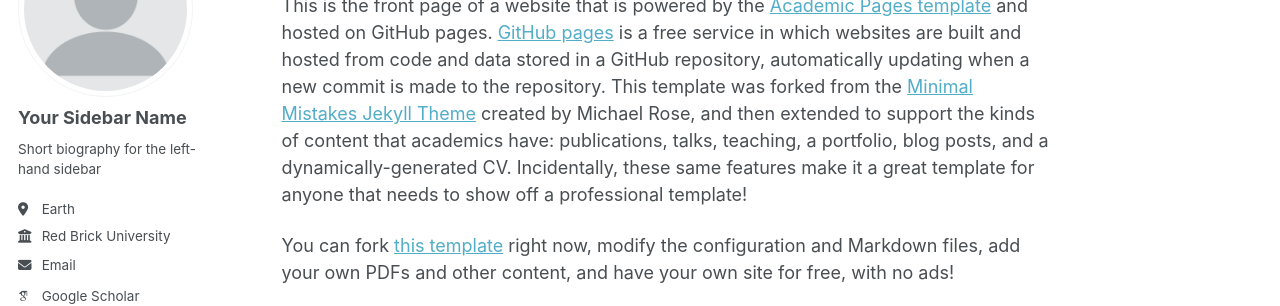
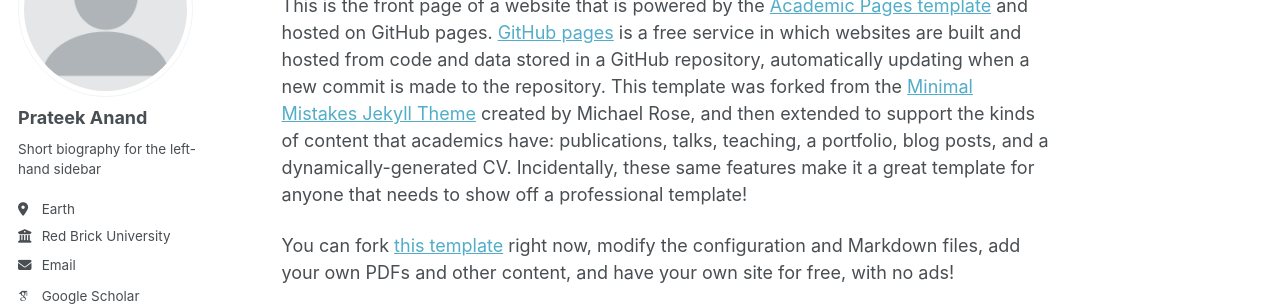
Before and after one commit to prateekanandiitb/prateekanandiitb.github.io, a Jekyll site: the page built from _pages/about.md, in a window 1280 px wide. Shown: the part 177-483 px from the top of the page. Built offline with Jekyll 4.4.1, drawn with Linux system fonts in a browser that asks for light colours; some web fonts are replaced; a script that is not in the unit is left out.

Commit message:
Update _config.yml

```diff
--- a/_config.yml
+++ b/_config.yml
@@ -24,7 +24,7 @@ repository               : "academicpages/academicpages.github.io"
 author:
   # Biographic information
   avatar           : "profile.png"
-  name             : "Your Sidebar Name"
+  name             : "Prateek Anand"
   pronouns         : # example: "she/her"
   bio              : "Short biography for the left-hand sidebar"
   location         : "Earth"
```
